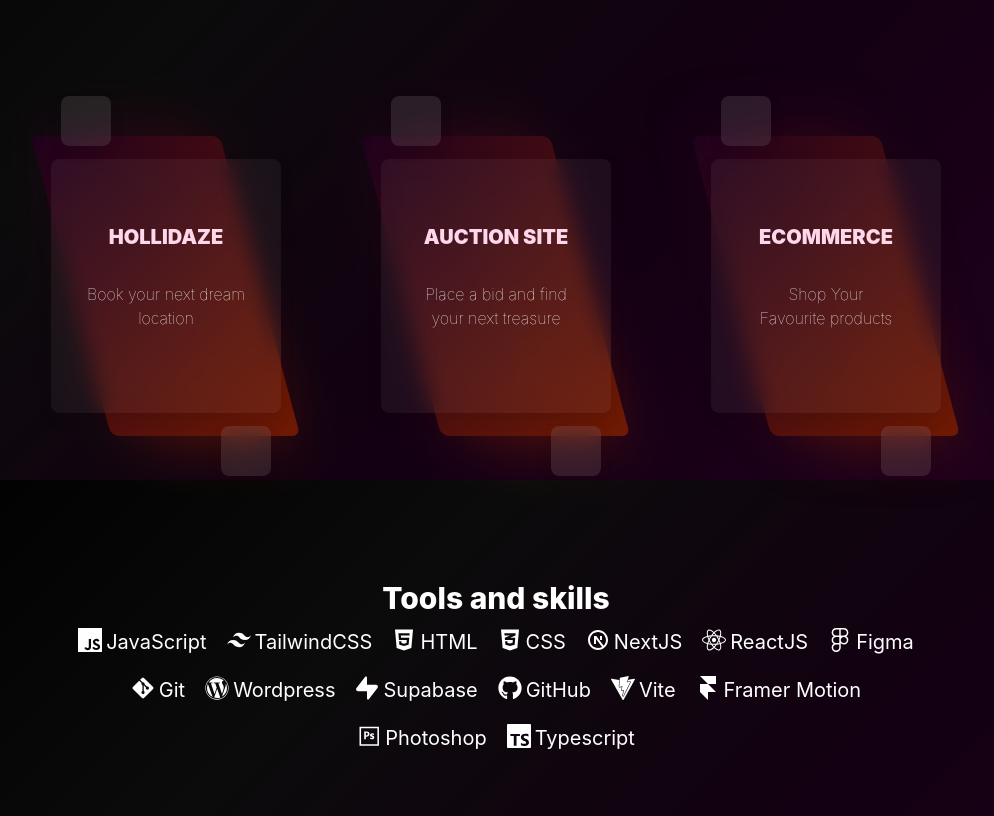
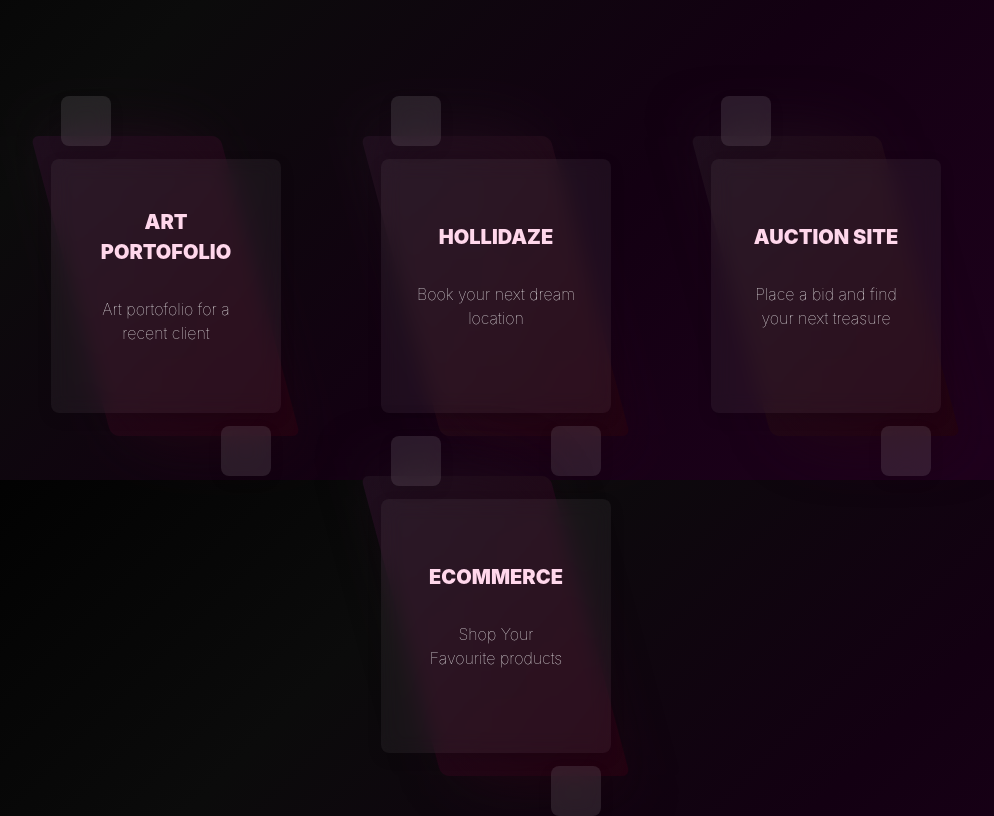
Before and after one commit to Mikaelajoelsen/Portofolio, a React (Vite) app: page / in a window 1280 px wide. Shown: the part 1120-1936 px from the top of the page, without its empty margins (144-1138 px from the left). Built offline with nearby package versions, Linux system fonts and the light colour scheme.

Commit message:
la til kort

```diff
--- a/src/components/card/card.css
+++ b/src/components/card/card.css
@@ -44,7 +44,7 @@
 
 .box:before,
 .box:after {
-  background: linear-gradient(315deg, #711a02, #1e001d);
+  background: linear-gradient(315deg, #220110, #1e0e1d);
 }
 
 .box span {
--- a/src/components/card/index.jsx
+++ b/src/components/card/index.jsx
@@ -2,36 +2,47 @@ import "./card.css";
 
 function Box() {
   return (
-    <div className="container flex flex-row justify-center flex-wrap gap-10">
+    <div className="container flex flex-row flex-wrap justify-center gap-10">
       <div className="box">
         <span></span>
-        <div className="content flex flex-col justify-center">
+        <div className="flex flex-col justify-center content">
+          <a href="/mywork">
+            <h2>ART PORTOFOLIO</h2>
+          </a>
+          <p className="flex justify-center w-40 m-5 font-thin">
+            Art portofolio for a recent client
+          </p>
+        </div>
+      </div>
+      <div className="box">
+        <span></span>
+        <div className="flex flex-col justify-center content">
           <a href="/mywork">
             <h2>HOLLIDAZE</h2>
           </a>
-          <p className="flex justify-center m-5 w-40 font-thin">
+          <p className="flex justify-center w-40 m-5 font-thin">
             Book your next dream location
           </p>
         </div>
       </div>
       <div className="box">
         <span></span>
-        <div className="content flex flex-col justify-center">
+        <div className="flex flex-col justify-center content">
           <a href="/mywork">
             <h2>AUCTION SITE</h2>
           </a>
-          <p className="flex justify-center m-5 w-36 font-thin">
+          <p className="flex justify-center m-5 font-thin w-36">
             Place a bid and find your next treasure
           </p>
         </div>
       </div>
       <div className="box">
         <span></span>
-        <div className="content flex flex-col justify-center">
+        <div className="flex flex-col justify-center content">
           <a href="/mywork">
             <h2>ECOMMERCE</h2>
           </a>
-          <p className="flex justify-center m-5 w-36 font-thin">
+          <p className="flex justify-center m-5 font-thin w-36">
             Shop Your Favourite products
           </p>
         </div>
```
